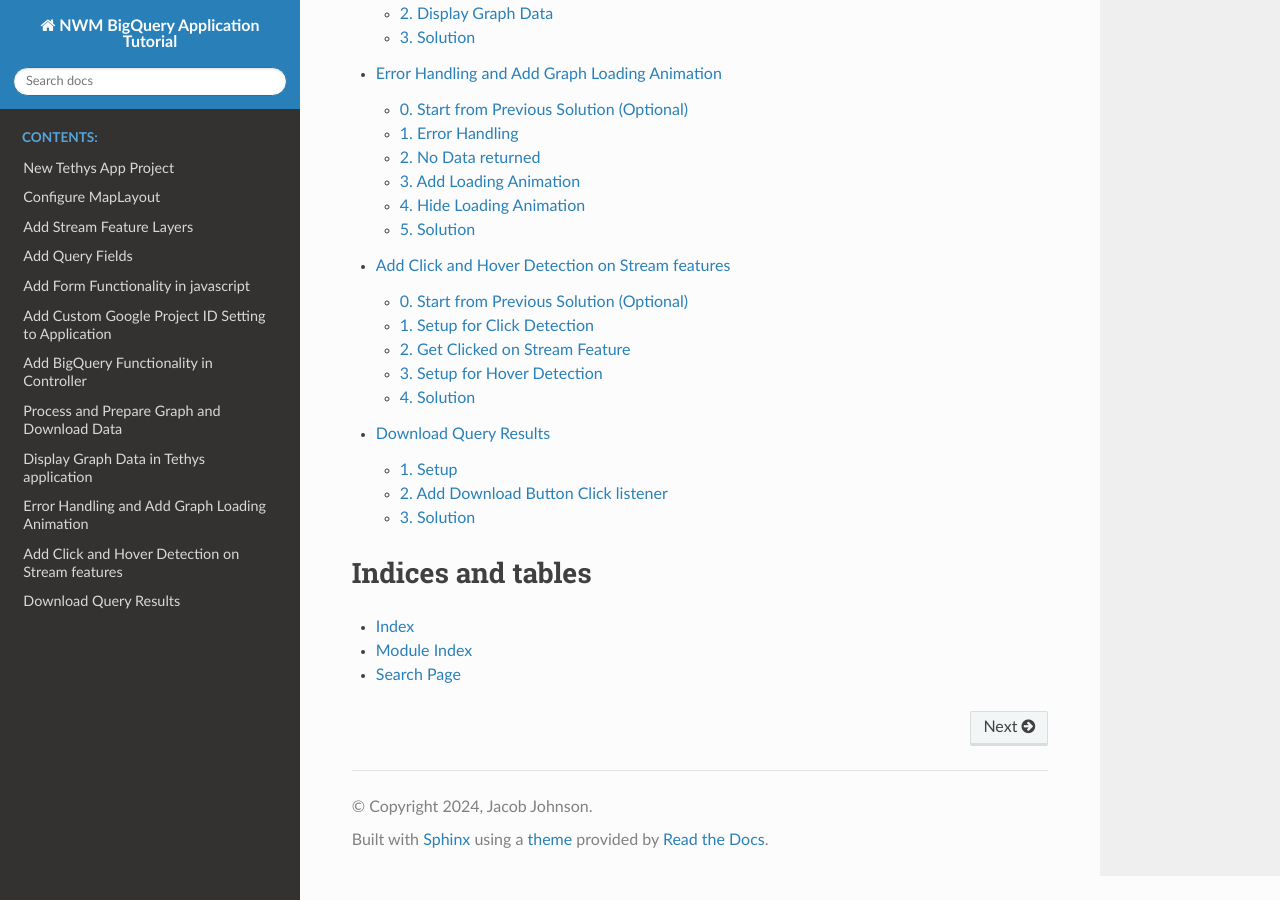
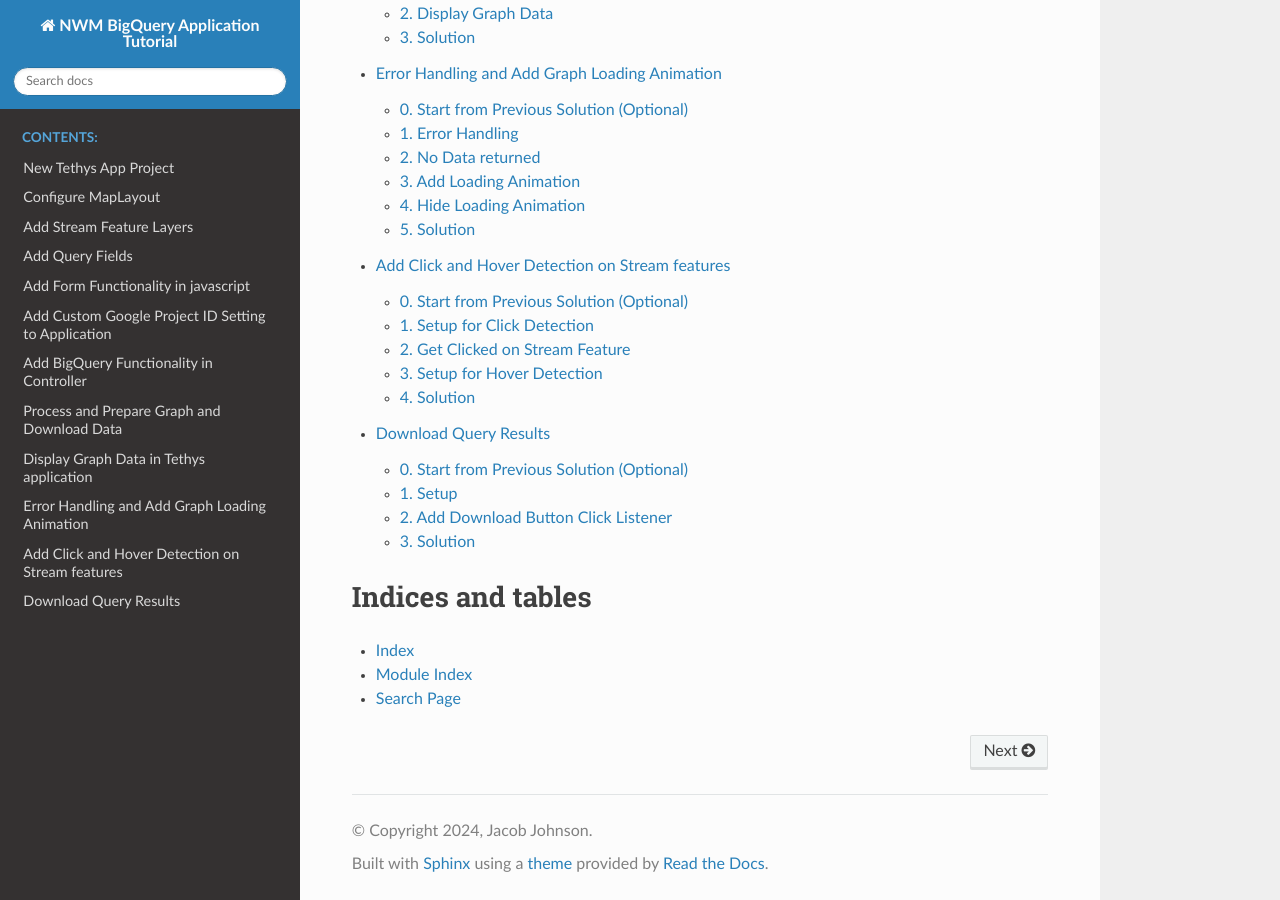
Before and after one commit to Aquaveo/NWM-BigQuery-Tutorial, a Sphinx documentation site: the page built from docs/source/index.rst, in a window 1280 px wide and 900 px high, scrolled down 1708 px. Built offline with Sphinx 7.4.7 and the Read the Docs theme 2.0.0, drawn with Linux system fonts in a browser that asks for light colours; pages that are not in the unit, such as notebooks, are missing from menus.

Commit message:
spelling fix

```diff
--- a/docs/source/Download Query Results.rst
+++ b/docs/source/Download Query Results.rst
@@ -3,6 +3,7 @@ Download Query Results
 In this section of the tutorial, you'll learn how to add the capability to download query results in the form of CSV files.
 
 0. Start from Previous Solution (Optional)
+-------------------------------------------
 If you wish to use the previous solution as a starting point:
 
 .. code-blocK:: bash
@@ -32,7 +33,7 @@ Go ahead and add these variables at the top of your `app.js` file:
 
 These other variables are going to be used to populate or label your data in the csv files.
 
-2. Add Download Button Click listener
+2. Add Download Button Click Listener
 -------------------------------------
 Next, you'll need to add a click listener to the download button in `home.js` within our main function:
 
```
